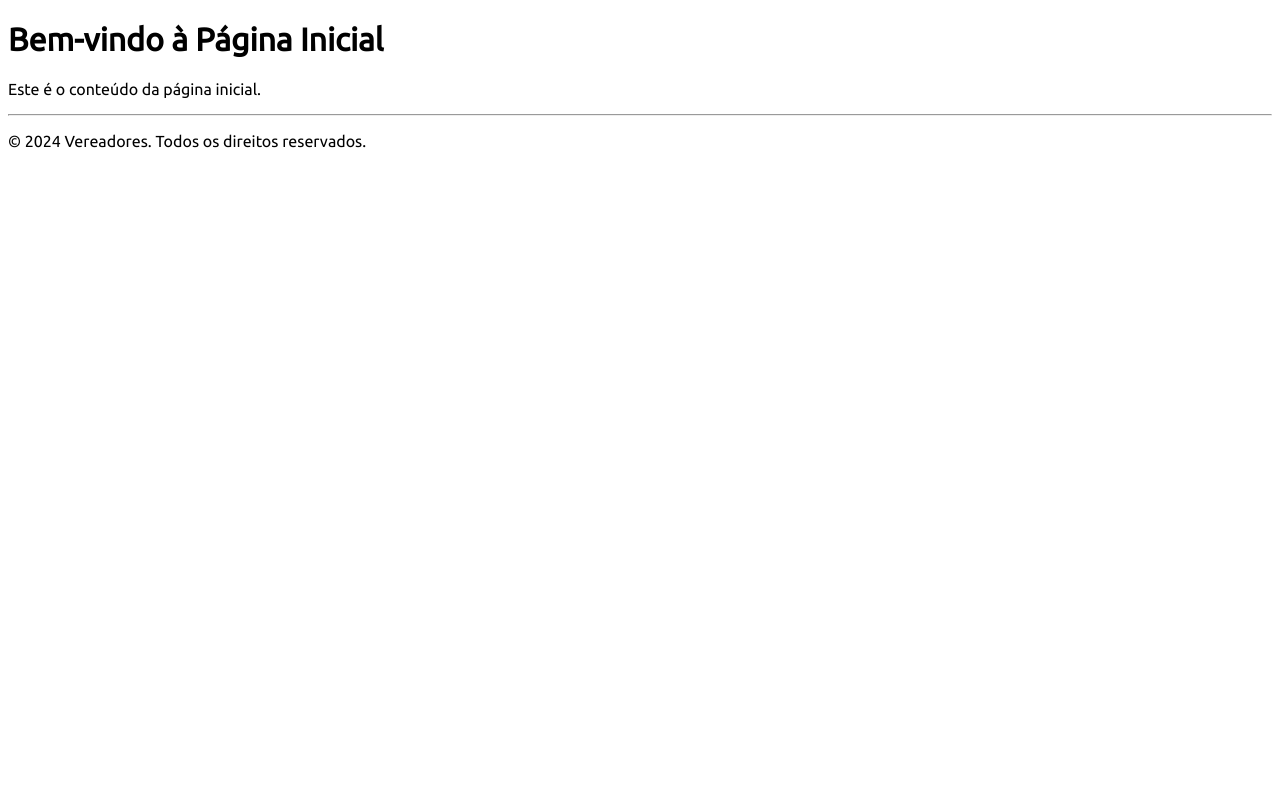
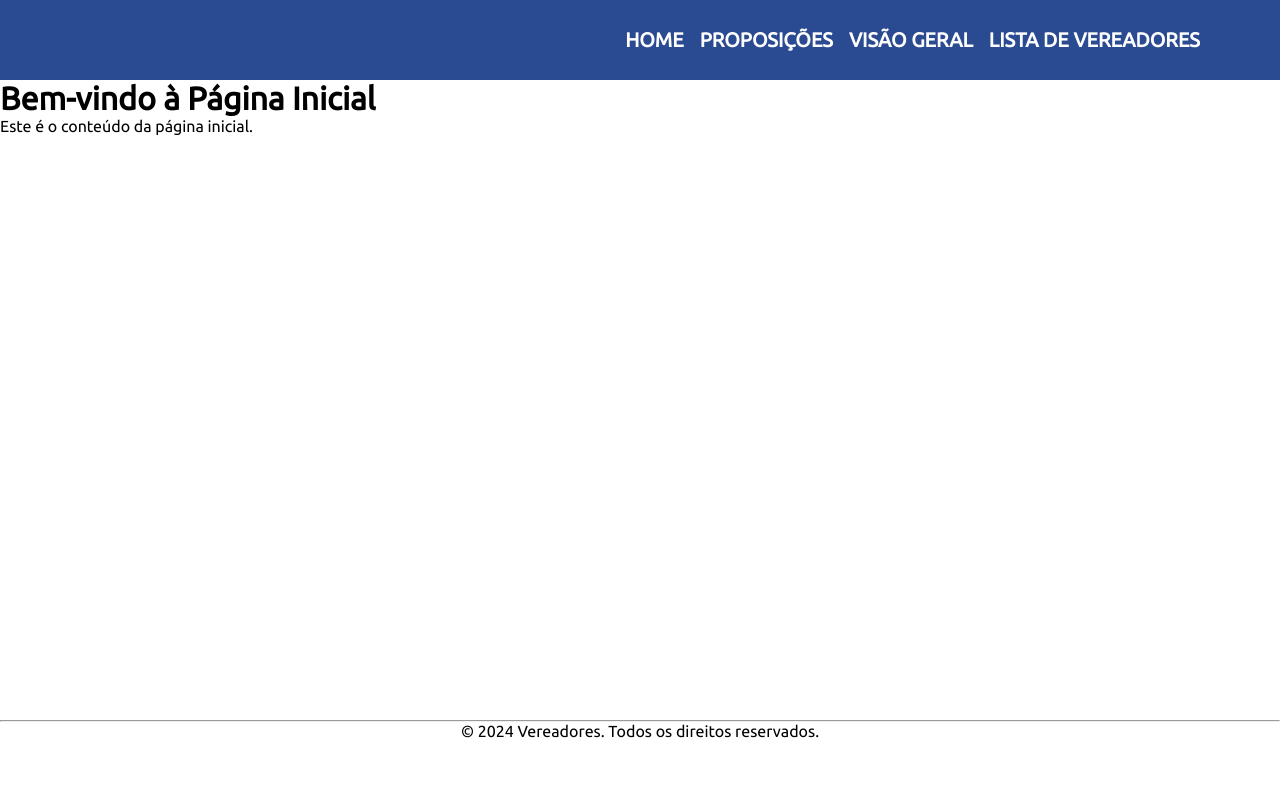
Before and after one commit to nicolygz/the-devs-department, a Flask app: page / in a window 1280 px wide. Run offline with Flask 3, Linux system fonts and the light colour scheme.

Commit message:
criação do header e footer

```diff
--- a/flask-project/static/styles.css
+++ b/flask-project/static/styles.css
@@ -1,3 +1,48 @@
+* {
+    margin: 0;
+    padding: 0;
+    top: 0;
+
+}
 body {
     font-family: 'Ubuntu';
 }
+.navbar-ul-none{
+    list-style-type:none;
+    margin-right: 5rem;
+    column-gap: 1rem;
+}
+.navbar-ul-none > li > a{
+
+    text-decoration: none;
+    color: white;
+    text-transform: uppercase;
+    font-weight: bold;
+    font-size: 20px;
+}
+.navbar{
+
+    background-color: #2a4b91;
+    margin: 0;
+    padding: 0;
+    top: 0;
+    width: 100%;
+    height: 5rem;
+    justify-content: flex-end;
+}
+
+.flex-container{
+    display: flex;
+    flex-direction: row;
+    align-items: center;
+
+}
+.content{
+    min-height: 80vh;
+}
+
+footer{
+    text-align: center;
+    height: 5rem;
+
+}
--- a/flask-project/templates/base.html
+++ b/flask-project/templates/base.html
@@ -5,12 +5,19 @@
     <meta name="viewport" content="width=device-width, initial-scale=1.0">
     <link href='https://fonts.googleapis.com/css?family=Ubuntu' rel='stylesheet'>
     <link rel="stylesheet" href="{{ url_for('static', filename='styles.css') }}">
+    <link rel="stylesheet" href="../static/styles.css">
     <title>{% block title %}Meu App{% endblock %}</title>
 </head>
 <body>
      <!-- Header Geral -->
      <header>
-        <nav>
+        <nav class="navbar flex-container">
+            <ul class="navbar-ul-none flex-container">
+                <li><a href="#">Home</a></li>
+                <li><a href="#">Proposições</a></li>
+                <li><a href="#">Visão Geral</a></li>
+                <li><a href="#">Lista de Vereadores</a></li>
+            </ul>
            <!-- Definir aqui a navbar -->
         </nav>
     </header>
```
